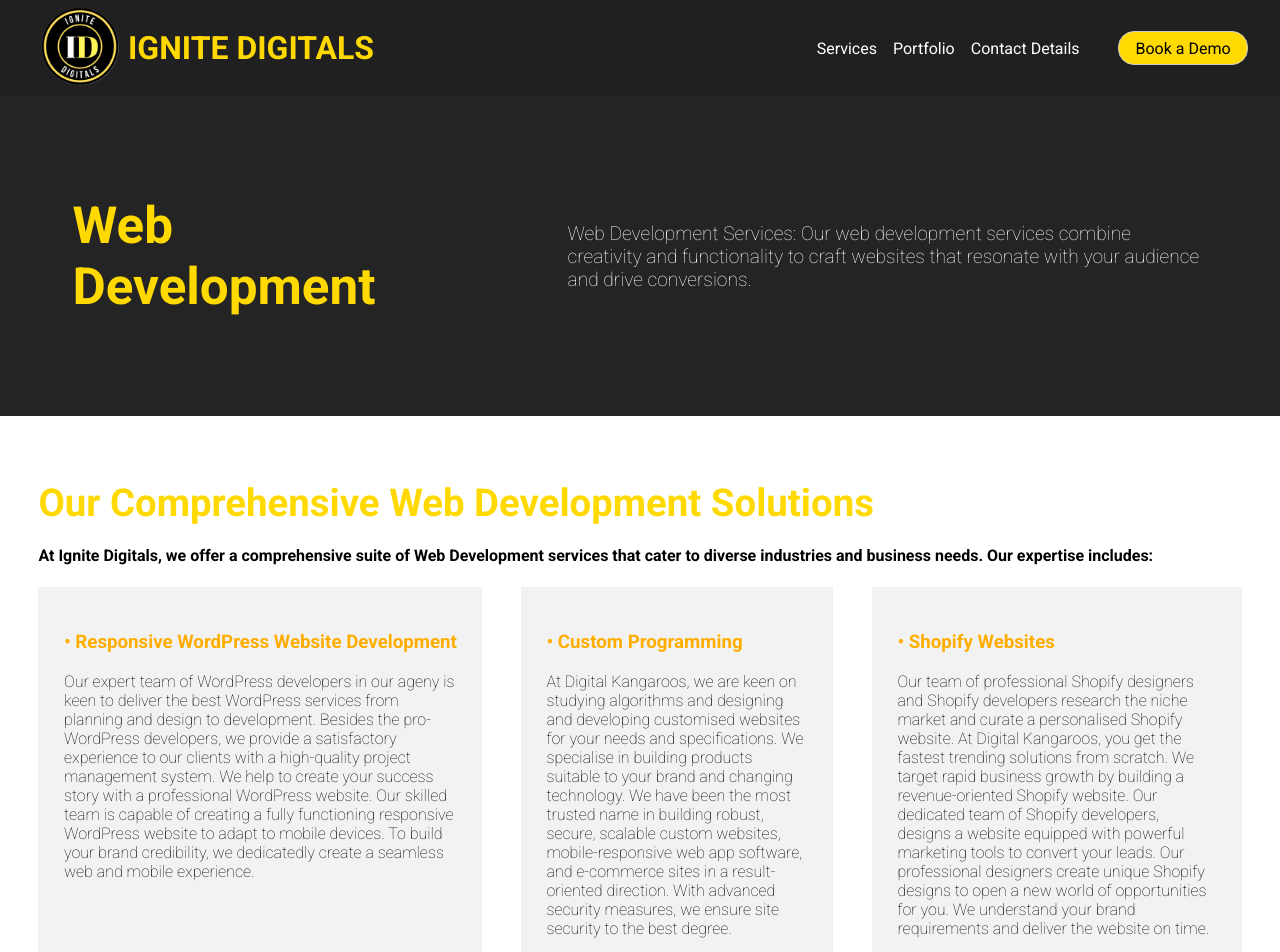
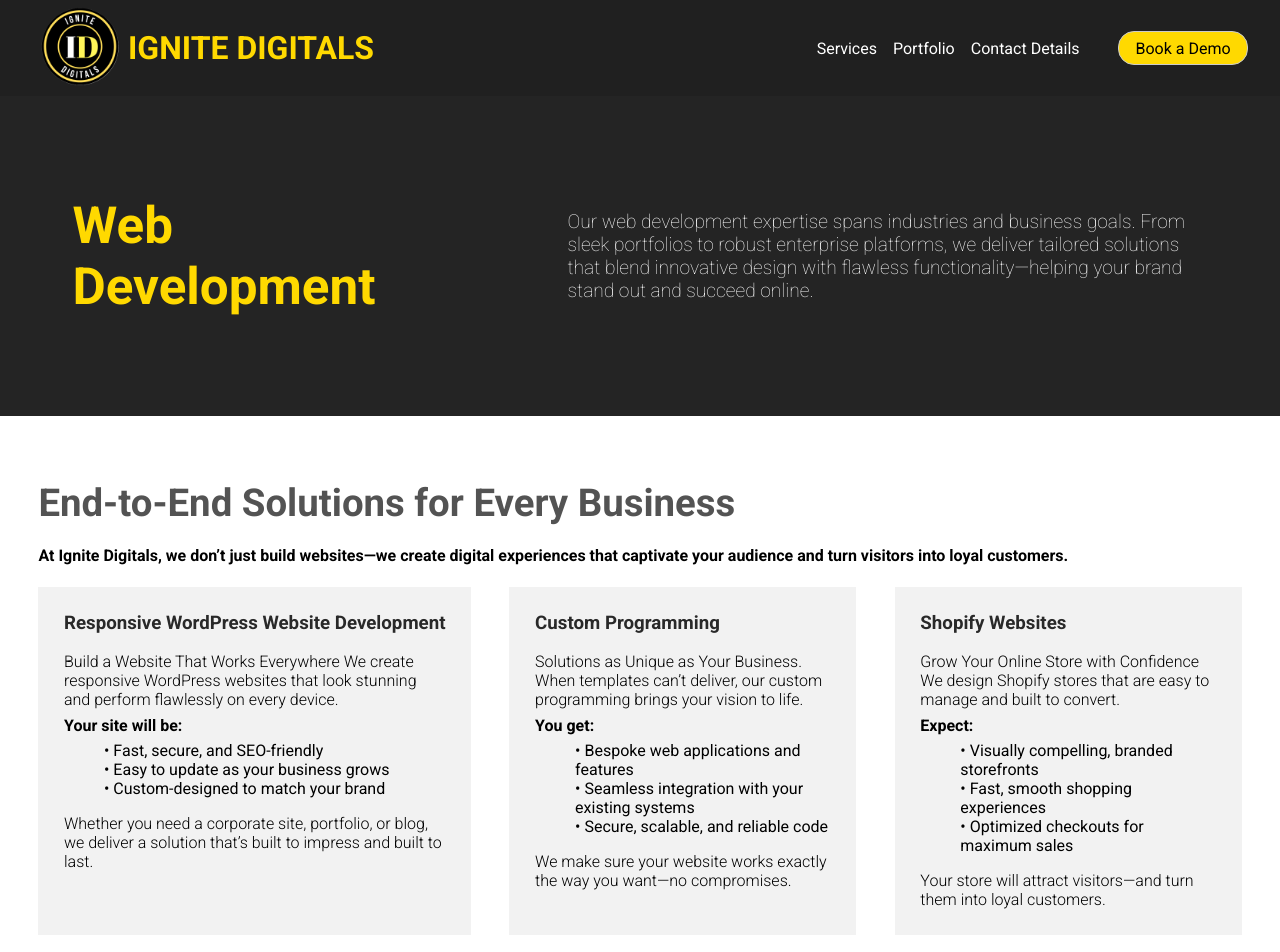
Before and after one commit to KushagraSingh1100/marketing-site, a React (Vite) app: page /web in a window 1280 px wide. Shown: the top 952 px of the page. Built offline with nearby package versions, Linux system fonts and the light colour scheme.

Commit message:
fix: doc changes till social media management

```diff
--- a/src/components/HomePage.css
+++ b/src/components/HomePage.css
@@ -98,8 +98,8 @@
 
 .vertical-contact {
     position: absolute;
-    top: 50%;
-    right: -2%;
+    top: 35%;
+    right: -1.5%;
     transform: rotate(-0.25turn);
 }
 
--- a/src/components/ServicePage.css
+++ b/src/components/ServicePage.css
@@ -33,7 +33,7 @@
 }
 
 .service-page-bottom h1{
-    color: rgb(255, 217, 0);
+    color: rgb(83, 83, 83);
     font-size: 3vw;
     margin: 0;
     padding: 0;
@@ -41,7 +41,7 @@
 
 .service-page-bottom p{
     color: black;
-    font-weight: 100;
+    font-weight: 300;
     margin: 0;
     padding: 0;
 }
@@ -49,8 +49,10 @@
 .point{
     background-color: rgba(194, 194, 194, 0.211);
     display: flex;
+    width: 100vw;
     flex-direction: column;
-    padding: 2vw;
+    padding: 0.5vw 2vw;
+    padding-bottom: 2vw;
 }
 
 .service-page-bottom-points{
@@ -60,10 +62,24 @@
 }
 
 .service-page-bottom-points h3{
-    color: rgb(255, 174, 0);
+    color: rgb(41, 41, 41);
     width: max-content;
 }
+
+.service-page-bottom-points h4{
+    margin-top: 0.5vw;
+    margin-bottom: 0;
+}
+
 .service-page-bottom-points p{
     width: 100%;
     word-break: keep-all;
 }
+
+.service-page-bottom-points ul li{
+    color: black;
+}
+
+.service-page-bottom-points ul{
+    margin-top: 0.5vw;
+}
--- a/src/components/Services.jsx
+++ b/src/components/Services.jsx
@@ -9,9 +9,9 @@ function Services() {
         <div className="service">
           <h2>Web Development</h2>
           <p>
-            Web Development Services: Our web development services combine
-            creativity and functionality to craft websites that resonate with
-            your audience and drive conversions.
+            Still Stuck With a Website That Doesn’t Convert? Discover how a
+            smart redesign can turn visitors into loyal customers—fast. See the
+            difference a pro-built site makes.
           </p>
           <Link to="/web">
             <button>
@@ -22,9 +22,9 @@ function Services() {
         <div className="service">
           <h2>Social-Media Management</h2>
           <p>
-            Social Media Management: We create and manage engaging social media
-            strategies that build brand awareness, foster community, and boost
-            customer engagement across all major platforms.
+            Wish Your Social Media Actually Delivered Results? Stop guessing.
+            Start seeing measurable growth, more leads, and real conversations.
+            Let’s make your brand the talk of the timeline.
           </p>
           <Link to="/social-media">
             <button>
@@ -35,9 +35,9 @@ function Services() {
         <div className="service">
           <h2>Search Engine Optimization</h2>
           <p>
-            SEO Services: Enhance your online visibility and organic growth with
-            our comprehensive SEO strategies, propelling your website to the top
-            of search engine rankings.
+            Wish Your Website Attracted More Than Just Clicks? We turn search
+            visibility into real growth and lasting authority. Let’s make your
+            brand stand out on every results page.
           </p>
           <Link to="/seo">
             <button>
@@ -48,9 +48,9 @@ function Services() {
         <div className="service">
           <h2>Graphic Work</h2>
           <p>
-            Graphic Design Services: From logos to promotional content, we
-            deliver visually stunning designs that reflect your brand identity
-            and captivate your target audience.
+            Want Every Design to Tell Your Story? We blend creativity and
+            strategy for visuals that truly connect. Make your brand message
+            impossible to ignore.
           </p>
           <Link to="/graphic">
             <button>
@@ -61,9 +61,9 @@ function Services() {
         <div className="service">
           <h2>Ads Management</h2>
           <p>
-            Ads Management: Maximize ROI with expertly crafted and data-driven
-            advertising campaigns across Google, Meta, and other platforms to
-            reach the right audience at the right time.
+            Wish Your Ads Delivered More Than Just Clicks? Unlock smarter
+            strategies that turn impressions into loyal customers. Let’s make
+            every dollar count.
           </p>
           <Link to="/ads">
             <button>
@@ -74,9 +74,10 @@ function Services() {
         <div className="service">
           <h2>Branding Work</h2>
           <p>
-            Branding Services: We help shape your brand’s voice, vision, and
-            visual identity, ensuring consistency and impact across all customer
-            touchpoints.
+            Ready to Tell Your Brand’s Story with Confidence? Our team crafts
+            thoughtful branding that reflects your values and vision—so you can
+            make a lasting impression. See how a clear identity can elevate your
+            business.
           </p>
           <Link to="/brand">
             <button>
--- a/src/components/SocialMediaManagement.jsx
+++ b/src/components/SocialMediaManagement.jsx
@@ -9,54 +9,67 @@ function SocialMediaManagement() {
           Management
         </h1>
         <p>
-          Social Media Management Services: Our services help you build a powerful online presence,
-          engage your audience effectively, and grow your brand across all major platforms. We
-          craft data-driven strategies and content that align with your goals and resonate with
-          your target audience to drive growth and engagement.
+          We craft tailored strategies for every platform—Instagram, Facebook,
+          LinkedIn, X, and more. Your brand gets original, engaging content
+          designed to connect with your ideal audience and spark real
+          conversations. Stay relevant, consistent, and always on-trend.
         </p>
       </div>
       <div className="service-page-bottom">
-        <h1>Our Comprehensive Social Media Management Solutions</h1>
+        <h1>Platform-Specific Strategy & Content Creation</h1>
         <h4>
-          At Ignite Digitals, we offer a full spectrum of Social Media Management
-          services tailored to suit various business types and industries. Our
-          expertise includes:
+          At Ignite Digitals, we craft social media strategies that engage your
+          audience and turn followers into brand advocates
         </h4>
         <div className="service-page-bottom-points">
           <div className="point">
-            <h3>• Platform-Specific Strategy & Content Creation</h3>
+            <h3>Platform-Specific Strategy & Content Creation</h3>
             <p>
-              Our expert social media managers develop tailored strategies for platforms such as
-              Instagram, Facebook, LinkedIn, Twitter, and YouTube. We analyze your audience and
-              competitors to design content that performs. From curated graphics to high-quality
-              video snippets, we manage every aspect of your content lifecycle—planning, creation,
-              scheduling, and performance tracking. Whether it's launching a new campaign or
-              building long-term engagement, we ensure your brand remains visually consistent,
-              relevant, and engaging across all platforms.
+              Crafted Strategies for Every Platform We create tailored content
+              and strategies for Instagram, Facebook, LinkedIn, X, and
+              more—ensuring your brand shines where your audience spends their
+              time.
+            </p>
+            <h4>You get:</h4>
+            <ul>
+              <li>• Original, on-brand posts that spark engagement</li>
+              <li>• Consistent messaging across all channels</li>
+              <li>• Creative campaigns that capture attention</li>
+            </ul>
+            <p>
+              Every post is designed to connect, inspire, and grow your
+              community.
             </p>
           </div>
           <div className="point">
-            <h3>• Community Management & Growth</h3>
+            <h3>Community Management & Growth</h3>
             <p>
-              We believe that social media is more than just content—it's about building
-              relationships. Our community managers actively monitor your pages, respond to
-              customer queries, manage comments, and engage in real-time to nurture loyalty.
-              We use engagement tactics like polls, giveaways, and Q&As to build a genuine
-              community around your brand. With detailed analytics and sentiment tracking,
-              we adapt strategies for continuous improvement and steady follower growth.
+              Turn Followers into Loyal Fans We actively manage your social
+              presence, building real relationships and fostering a vibrant
+              online community.
             </p>
+            <h4>You benefit from:</h4>
+            <ul>
+              <li>• Prompt responses to comments and messages</li>
+              <li>• Proactive engagement with your audience</li>
+              <li>• Organic growth and improved brand reputation</li>
+            </ul>
+            <p>Your brand becomes a trusted voice people want to follow.</p>
           </div>
           <div className="point">
-            <h3>• Social Media Advertising</h3>
+            <h3>Social Media Advertising</h3>
             <p>
-              Our advertising specialists create targeted campaigns to maximize your ROI across
-              Meta (Facebook & Instagram), LinkedIn, X (Twitter), and other platforms. Whether
-              your goal is brand awareness, lead generation, or website conversions, we fine-tune
-              each campaign with custom audiences, A/B testing, and performance analytics. We
-              ensure your ads reach the right people at the right time, with compelling creatives
-              and calls to action that convert. With continuous optimization and reporting, we help
-              you scale effectively and sustainably.
+              Reach the Right People, Fast Our targeted ad campaigns put your
+              brand in front of those who matter most—driving measurable
+              results.
             </p>
+            <h4>Expect:</h4>
+            <ul>
+              <li>• Eye-catching ad creatives</li>
+              <li>• Precise audience </li>
+              <li>• targeting Continuous optimization for the best ROI</li>
+            </ul>
+            <p>We help you turn social engagement into real business growth.</p>
           </div>
         </div>
       </div>
--- a/src/components/WebdevelopmentService.jsx
+++ b/src/components/WebdevelopmentService.jsx
@@ -9,59 +9,70 @@ function MarketingService() {
           Development
         </h1>
         <p>
-          Web Development Services: Our web development services combine
-          creativity and functionality to craft websites that resonate with your
-          audience and drive conversions.
+          Our web development expertise spans industries and business goals.
+          From sleek portfolios to robust enterprise platforms, we deliver
+          tailored solutions that blend innovative design with flawless
+          functionality—helping your brand stand out and succeed online.
         </p>
       </div>
       <div className="service-page-bottom">
-        <h1>Our Comprehensive Web Development Solutions</h1>
+        <h1>End-to-End Solutions for Every Business</h1>
         <h4>
-          At Ignite Digitals, we offer a comprehensive suite of Web Development
-          services that cater to diverse industries and business needs. Our
-          expertise includes:
+          At Ignite Digitals, we don’t just build websites—we create digital
+          experiences that captivate your audience and turn visitors into loyal
+          customers.
         </h4>
         <div className="service-page-bottom-points">
           <div className="point">
-            <h3>• Responsive WordPress Website Development</h3>
+            <h3>Responsive WordPress Website Development</h3>
             <p>
-              Our expert team of WordPress developers in our ageny is keen to
-              deliver the best WordPress services from planning and design to
-              development. Besides the pro-WordPress developers, we provide a
-              satisfactory experience to our clients with a high-quality project
-              management system. We help to create your success story with a
-              professional WordPress website. Our skilled team is capable of
-              creating a fully functioning responsive WordPress website to adapt
-              to mobile devices. To build your brand credibility, we dedicatedly
-              create a seamless web and mobile experience.
+              Build a Website That Works Everywhere We create responsive
+              WordPress websites that look stunning and perform flawlessly on
+              every device.
+            </p>
+            <h4>Your site will be:</h4>
+            <ul>
+              <li>• Fast, secure, and SEO-friendly</li>
+              <li>• Easy to update as your business grows</li>
+              <li>• Custom-designed to match your brand</li>
+            </ul>
+            <p>
+              Whether you need a corporate site, portfolio, or blog, we deliver
+              a solution that’s built to impress and built to last.
             </p>
           </div>
           <div className="point">
-            <h3>• Custom Programming</h3>
+            <h3>Custom Programming</h3>
             <p>
-              At Digital Kangaroos, we are keen on studying algorithms and
-              designing and developing customised websites for your needs and
-              specifications. We specialise in building products suitable to
-              your brand and changing technology. We have been the most trusted
-              name in building robust, secure, scalable custom websites,
-              mobile-responsive web app software, and e-commerce sites in a
-              result-oriented direction. With advanced security measures, we
-              ensure site security to the best degree.
+              Solutions as Unique as Your Business. When templates can’t
+              deliver, our custom programming brings your vision to life.{" "}
+            </p>
+            <h4>You get:</h4>
+            <ul>
+              <li>• Bespoke web applications and features</li>
+              <li>• Seamless integration with your existing systems</li>
+              <li>• Secure, scalable, and reliable code</li>
+            </ul>
+            <p>
+              We make sure your website works exactly the way you want—no
+              compromises.
             </p>
           </div>
           <div className="point">
-            <h3>• Shopify Websites</h3>
+            <h3>Shopify Websites</h3>
             <p>
-              Our team of professional Shopify designers and Shopify developers
-              research the niche market and curate a personalised Shopify
-              website. At Digital Kangaroos, you get the fastest trending
-              solutions from scratch. We target rapid business growth by
-              building a revenue-oriented Shopify website. Our dedicated team of
-              Shopify developers, designs a website equipped with powerful
-              marketing tools to convert your leads. Our professional designers
-              create unique Shopify designs to open a new world of opportunities
-              for you. We understand your brand requirements and deliver the
-              website on time.
+              Grow Your Online Store with Confidence We design Shopify stores
+              that are easy to manage and built to convert.
+            </p>
+            <h4>Expect:</h4>
+            <ul>
+              <li>• Visually compelling, branded storefronts</li>
+              <li>• Fast, smooth shopping experiences</li>
+              <li>• Optimized checkouts for maximum sales</li>
+            </ul>
+            <p>
+              Your store will attract visitors—and turn them into loyal
+              customers.
             </p>
           </div>
         </div>
```
Also changed, not shown: src/components/As.css (+20 -7 lines), src/components/As.jsx (+33 -21 lines).
